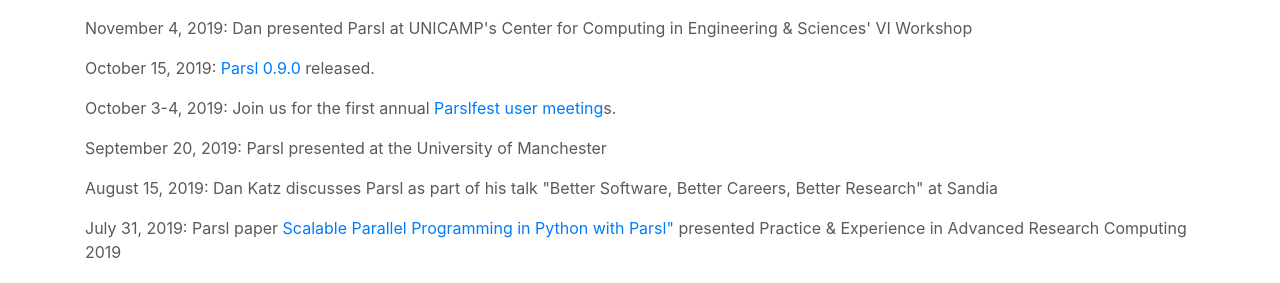
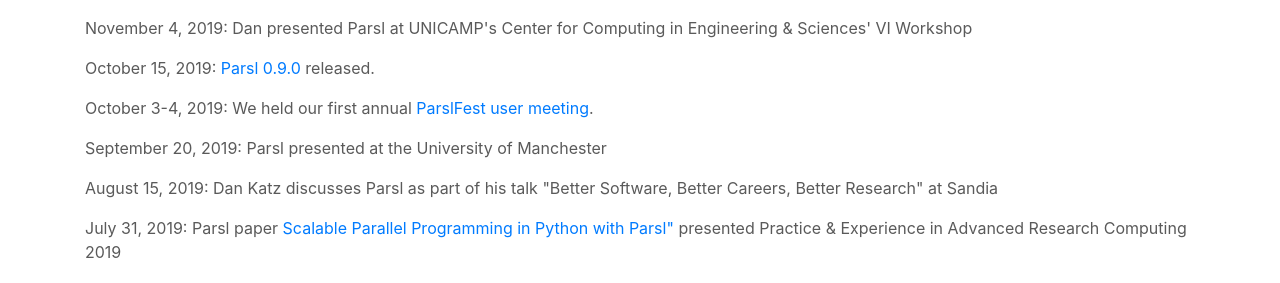
Before and after one commit to Parsl/parsl.github.io, a Jekyll site: the page built from news.html, in a window 1280 px wide and 900 px high. Shown: the part 348-631 px from the top of the window. Built offline with Jekyll 4.4.1, drawn with Linux system fonts in a browser that asks for light colours.

Commit message:
Update news.html

```diff
--- a/news.html
+++ b/news.html
@@ -72,7 +72,7 @@
 
                  <div class="news-info">
         <p><span class="name">October 3-4, 2019:</span>
-         Join us for the first annual <a href='https://parsl-project.org/parslfest.html'>Parslfest user meeting</a>s.
+         We held our first annual <a href='https://parsl-project.org/parslfest.html'>ParslFest user meeting</a>.
         </p>
       </div>
 
```
